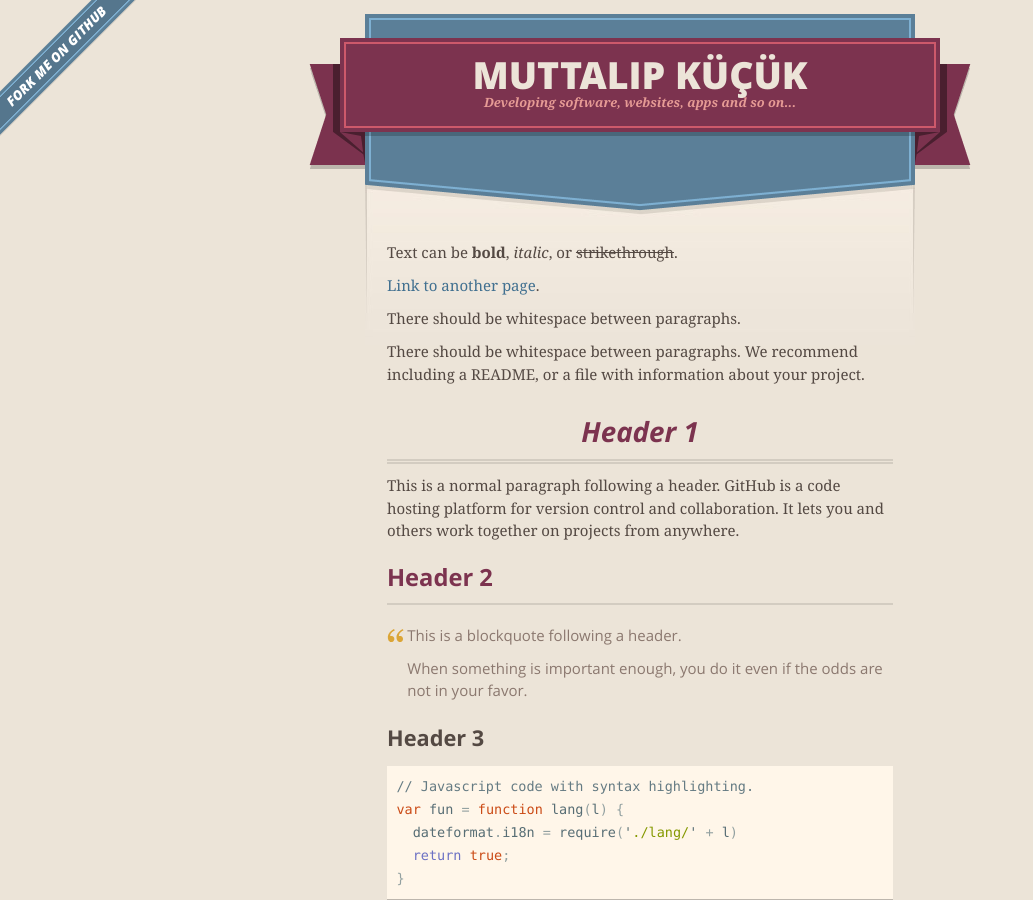
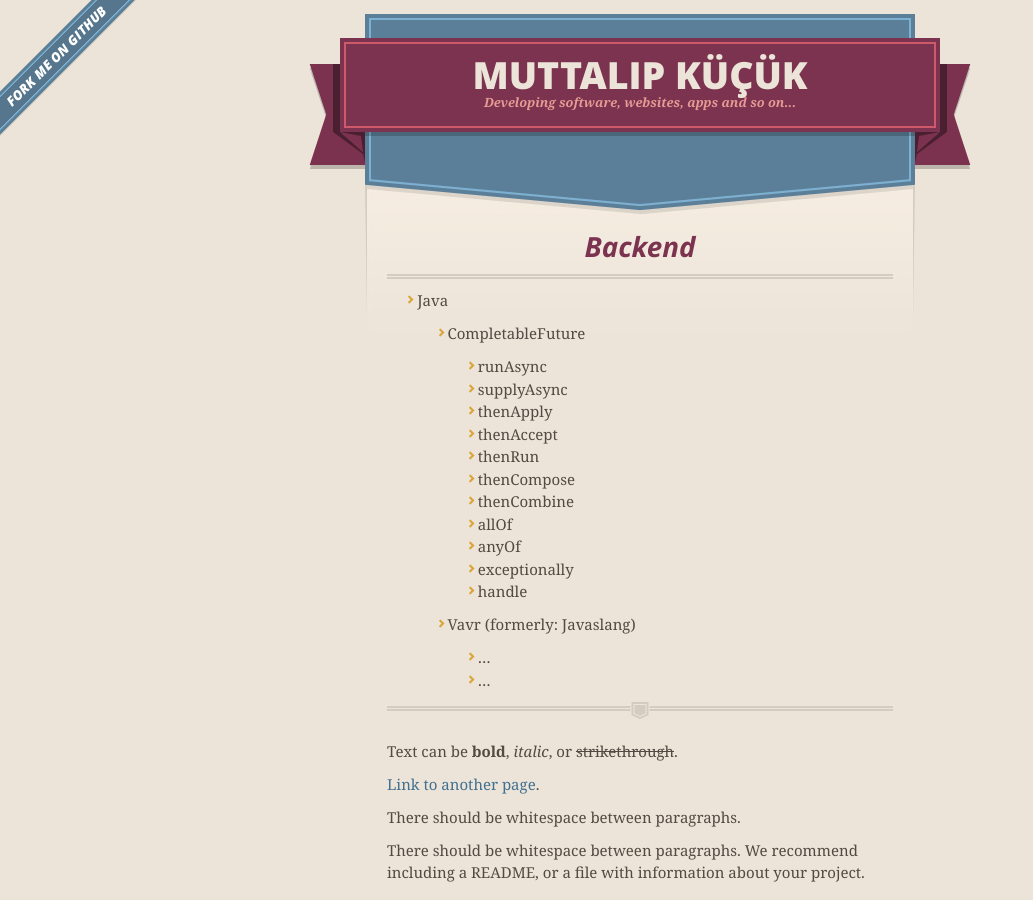
Before and after one commit to muttalipkucuk/muttalipkucuk.github.io, a Jekyll site: the page built from index.md, in a window 1280 px wide and 900 px high. Shown: the whole window, without its empty margins (0-1033 px from the left). Built offline with Jekyll 4.4.1, drawn with Linux system fonts in a browser that asks for light colours; our own code applies the rules of GitHub Pages for plain Markdown files.

Commit message:
Update index.md

```diff
--- a/index.md
+++ b/index.md
@@ -1,6 +1,26 @@
 ---
 layout: default
 ---
+
+# Backend
+- Java
+  - CompletableFuture
+    - runAsync
+    - supplyAsync
+    - thenApply
+    - thenAccept
+    - thenRun
+    - thenCompose
+    - thenCombine
+    - allOf
+    - anyOf
+    - exceptionally
+    - handle
+  - Vavr (formerly: Javaslang)
+    - ...
+    - ...
+
+* * *
 
 Text can be **bold**, _italic_, or ~~strikethrough~~.
 
```
